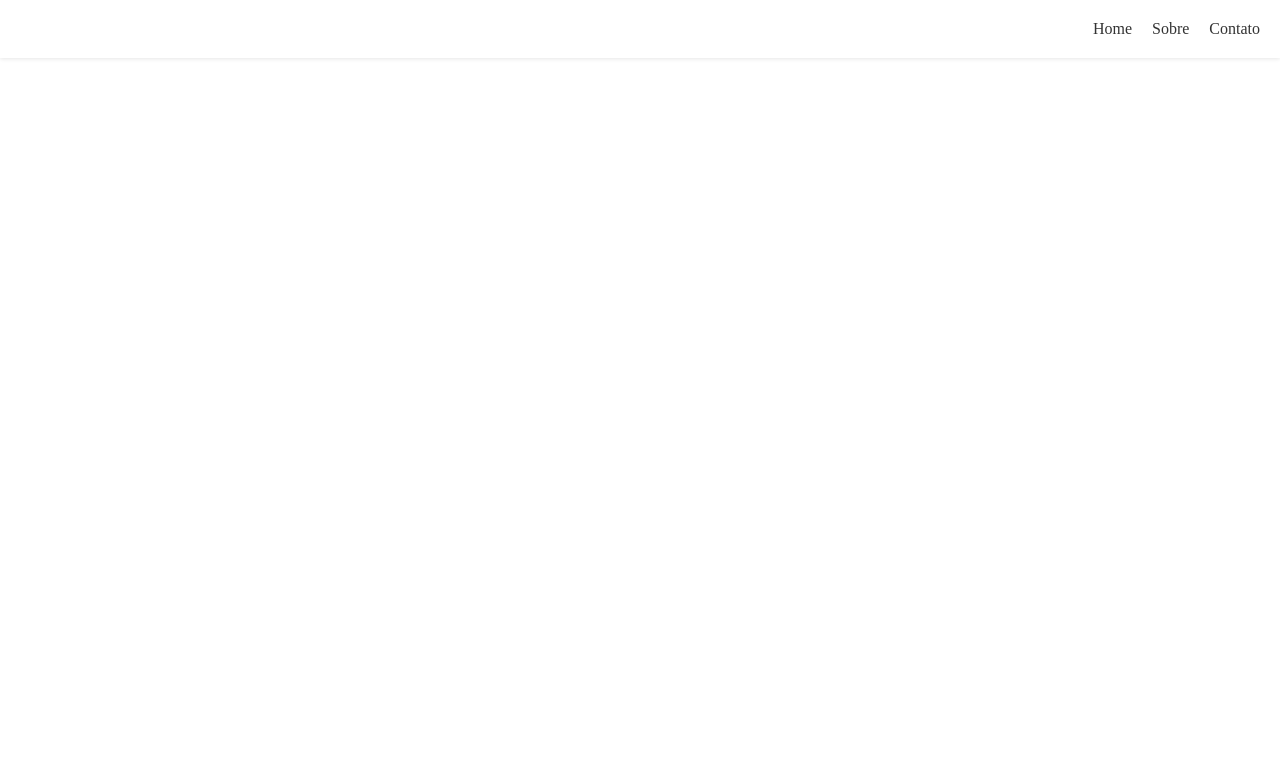
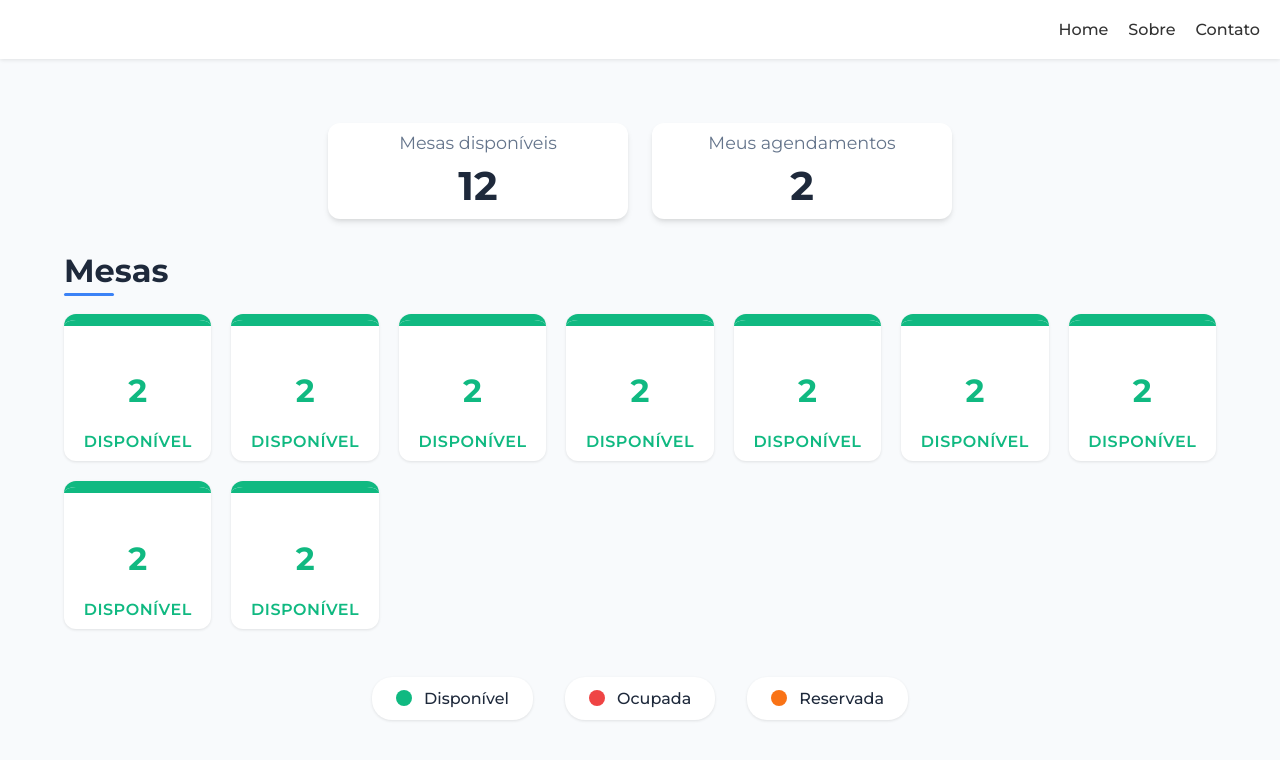
Before and after one commit to MatheuzinDev/AgendamentosLIP-FE, a React (Vite) app: page /home in a window 1280 px wide. Shown: the top 760 px of the page. Built offline with nearby package versions, Linux system fonts and the light colour scheme.

Commit message:
atualização tela home

```diff
--- /dev/null
+++ b/src/Components/CardMesa/CardMesa.css
@@ -0,0 +1,85 @@
+/* src/Components/CardMesa/CardMesa.css */
+
+.mesa {
+    width: 100%;
+    aspect-ratio: 1 / 1;
+    display: flex;
+    flex-direction: column;
+    justify-content: center;
+    align-items: center;
+    font-weight: bold;
+    font-size: 2rem;
+    border-radius: 12px;
+    background: white;
+    box-shadow: 0 1px 3px rgba(0, 0, 0, 0.1);
+    transition: all 0.2s ease;
+    cursor: pointer;
+    position: relative;
+    overflow: hidden;
+}
+
+.mesa:hover {
+    transform: translateY(-3px);
+    box-shadow: 0 10px 15px -3px rgba(0, 0, 0, 0.1);
+}
+
+.mesa::before {
+    content: '';
+    position: absolute;
+    top: 0;
+    left: 0;
+    width: 100%;
+    height: 6px;
+}
+
+.mesa-verde::before {
+    background: #10b981;
+}
+
+.mesa-vermelha::before {
+    background: #ef4444;
+}
+
+.mesa-laranja::before {
+    background: #f97316;
+}
+
+.mesa-verde {
+    color: #10b981;
+    border-top: 6px solid #10b981;
+}
+
+.mesa-vermelha {
+    color: #ef4444;
+    border-top: 6px solid #ef4444;
+}
+
+.mesa-laranja {
+    color: #f97316;
+    border-top: 6px solid #f97316;
+}
+
+.mesa::after {
+    content: attr(data-status);
+    position: absolute;
+    bottom: 10px;
+    font-size: 1rem;
+    font-weight: 600;
+    text-transform: uppercase;
+    letter-spacing: 0.5px;
+}
+
+.mesa-verde::after {
+    content: 'Disponível';
+    color: #10b981;
+}
+
+.mesa-vermelha::after {
+    content: 'Ocupada';
+    color: #ef4444;
+}
+
+.mesa-laranja::after {
+    content: 'Reservada';
+    color: #f97316;
+}
--- /dev/null
+++ b/src/Components/CardMesa/CardMesa.jsx
@@ -0,0 +1,24 @@
+import "../CardMesa/CardMesa.css";
+
+const CardMesa = ({ numero, status }) => {
+  const getStatusClass = () => {
+    switch (status) {
+      case "disponivel":
+        return "verde";
+      case "ocupada":
+        return "vermelha";
+      case "reservada":
+        return "laranja";
+      default:
+        return "verde";
+    }
+  };
+
+  return (
+    <div className={`mesa mesa-${getStatusClass()}`} data-status={status}>
+      <span className="numero-mesa">{numero}</span>
+    </div>
+  );
+};
+
+export default CardMesa;
--- a/src/Components/Navbar/Navbar.css
+++ b/src/Components/Navbar/Navbar.css
@@ -1,4 +1,3 @@
-/* Components/Navbar/Navbar.css */
 .navbar {
     display: flex;
     justify-content: flex-end;
--- a/src/Pages/Home/Home.css
+++ b/src/Pages/Home/Home.css
@@ -1,14 +1,155 @@
+/* Reset moderno */
 * {
-    margin-top: 0;
+    margin: 0;
     padding: 0;
+    box-sizing: border-box;
+    font-family: "Montserrat", sans-serif;
 }
 
+/* Container principal */
 .page-container-home {
-    position: fixed;
-    top: 0;
+    width: 100vw;
+    min-height: 100vh;
+    overflow-x: hidden;
+    background: #f8fafc;
+    color: #1e293b;
+    padding-bottom: 2rem;
+}
+
+/* Dashboard moderno */
+.dashboard {
+    display: flex;
+    justify-content: center;
+    gap: 1.5rem;
+    margin-top: 8vh;
+    padding: 0 5vw;
+}
+
+.dashboard-box {
+    background: white;
+    height: 12vh;
+    min-width: 300px;
+    max-width: 250px;
+    display: flex;
+    justify-content: center;
+    align-items: center;
+    flex-direction: column;
+    border-radius: 12px;
+    text-align: center;
+    box-shadow: 0 4px 6px -1px rgba(0, 0, 0, 0.1),
+                0 2px 4px -1px rgba(0, 0, 0, 0.06);
+    transition: transform 0.2s ease, box-shadow 0.2s ease;
+}
+
+.dashboard-box:hover {
+    transform: translateY(-2px);
+    box-shadow: 0 10px 15px -3px rgba(0, 0, 0, 0.1),
+                0 4px 6px -2px rgba(0, 0, 0, 0.05);
+}
+
+.dashboard-box p {
+    font-size: 1.1rem;
+    color: #64748b;
+    margin-bottom: 0.5rem;
+}
+
+.dashboard-box h2 {
+    font-size: 2.5rem;
+    color: #1e293b;
+    font-weight: 700;
+}
+
+/* Seção de mesas */
+.mesas-section {
+    padding: 0 5vw;
+    margin-top: 2rem;
+}
+
+.section-title {
+    font-size: 2rem;
+    font-weight: 700;
+    color: #1e293b;
+    margin-bottom: 1.5rem;
+    position: relative;
+    display: inline-block;
+}
+
+.section-title::after {
+    content: '';
+    position: absolute;
+    bottom: -6px;
     left: 0;
-    width: 100vw;
-    height: 100vh;
-    margin: 0;
-    padding: 0;
+    width: 50px;
+    height: 3px;
+    background: #3b82f6;
+    border-radius: 3px;
 }
+
+/* Grid de mesas */
+.grid-mesas {
+    display: grid;
+    grid-template-columns: repeat(auto-fit, minmax(140px, 1fr));
+    gap: 1.25rem;
+}
+
+/* Legenda moderna */
+.legenda {
+    display: flex;
+    justify-content: center;
+    gap: 2rem;
+    margin-top: 3rem;
+    padding: 0 5vw;
+}
+
+.legenda div {
+    display: flex;
+    align-items: center;
+    gap: 0.75rem;
+    background: white;
+    padding: 0.75rem 1.5rem;
+    border-radius: 20px;
+    box-shadow: 0 1px 3px rgba(0, 0, 0, 0.1);
+    font-size: 1rem;
+    font-weight: 500;
+}
+
+.bolinha {
+    width: 16px;
+    height: 16px;
+    border-radius: 50%;
+}
+
+.verde {
+    background: #10b981;
+}
+
+.vermelha {
+    background: #ef4444;
+}
+
+.laranja {
+    background: #f97316;
+}
+
+/* Responsividade */
+@media (max-width: 768px) {
+    .dashboard {
+        flex-direction: column;
+        align-items: center;
+        margin-top: 8vh;
+    }
+
+    .dashboard-box {
+        width: 80%;
+        max-width: none;
+    }
+
+    .grid-mesas {
+        grid-template-columns: repeat(auto-fit, minmax(120px, 1fr));
+    }
+
+    .legenda {
+        align-items: center;
+        gap: 0.75rem;
+    }
+}
--- a/src/Pages/Home/Home.jsx
+++ b/src/Pages/Home/Home.jsx
@@ -2,14 +2,48 @@ import HamburgerMenu from "../../Components/MenuHamburger/MenuHamburger"
 import useIsMobile from "../../hooks/useIsMobile";
 import Navbar from "../../Components/Navbar/Navbar";
 import "../Home/Home.css"
+import CardMesa from "../../Components/CardMesa/CardMesa";
 
 function Home() {
   const isMobile = useIsMobile();
 
   return (
+    <>
       <div className="page-container-home">
-          {isMobile ? <HamburgerMenu /> : <Navbar />}
+        {isMobile ? <HamburgerMenu /> : <Navbar />}
+
+        <div className="dashboard">
+          <div className="dashboard-box">
+            <p>Mesas disponíveis</p>
+            <h2>12</h2>
+          </div>
+          <div className="dashboard-box">
+            <p>Meus agendamentos</p>
+            <h2>2</h2>
+          </div>
+        </div>
+
+        <div className="mesas-section">
+          <h3 className="section-title">Mesas</h3>
+          <div className="grid-mesas">
+            {[...Array(9)].map((_, i) => (
+              <CardMesa
+                key={i}
+                numero="2"
+                status="disponivel" // Pode ser "disponivel", "ocupada" ou "reservada"
+              />
+            ))}
+          </div>
+        </div>
+
+        <div className="legenda">
+          <div><span className="bolinha verde"></span>Disponível</div>
+          <div><span className="bolinha vermelha"></span>Ocupada</div>
+          <div><span className="bolinha laranja"></span>Reservada</div>
+        </div>
       </div>
+    </>
+
   );
 }
 
```
